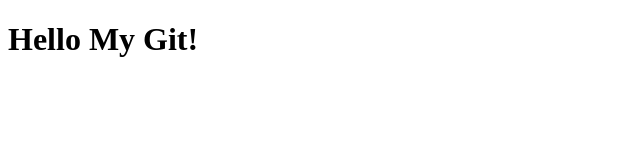
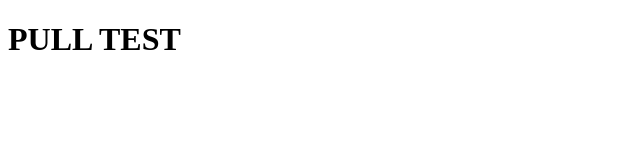
Before and after one commit to ckdrhs14/mygit, a plain HTML site: page index.html in a window 1280 px wide. Shown: the whole page, without its empty margins (0-640 px from the left). Drawn offline with Linux system fonts and the light colour scheme.

Commit message:
index.html 문구 추가

```diff
--- a/index.html
+++ b/index.html
@@ -6,6 +6,6 @@
     <title>GIT 연결 테스트</title>
 </head>
 <body>
-    <h1>Hello My Git!</h1>
+    <h1>PULL TEST</h1>
 </body>
 </html>
```
